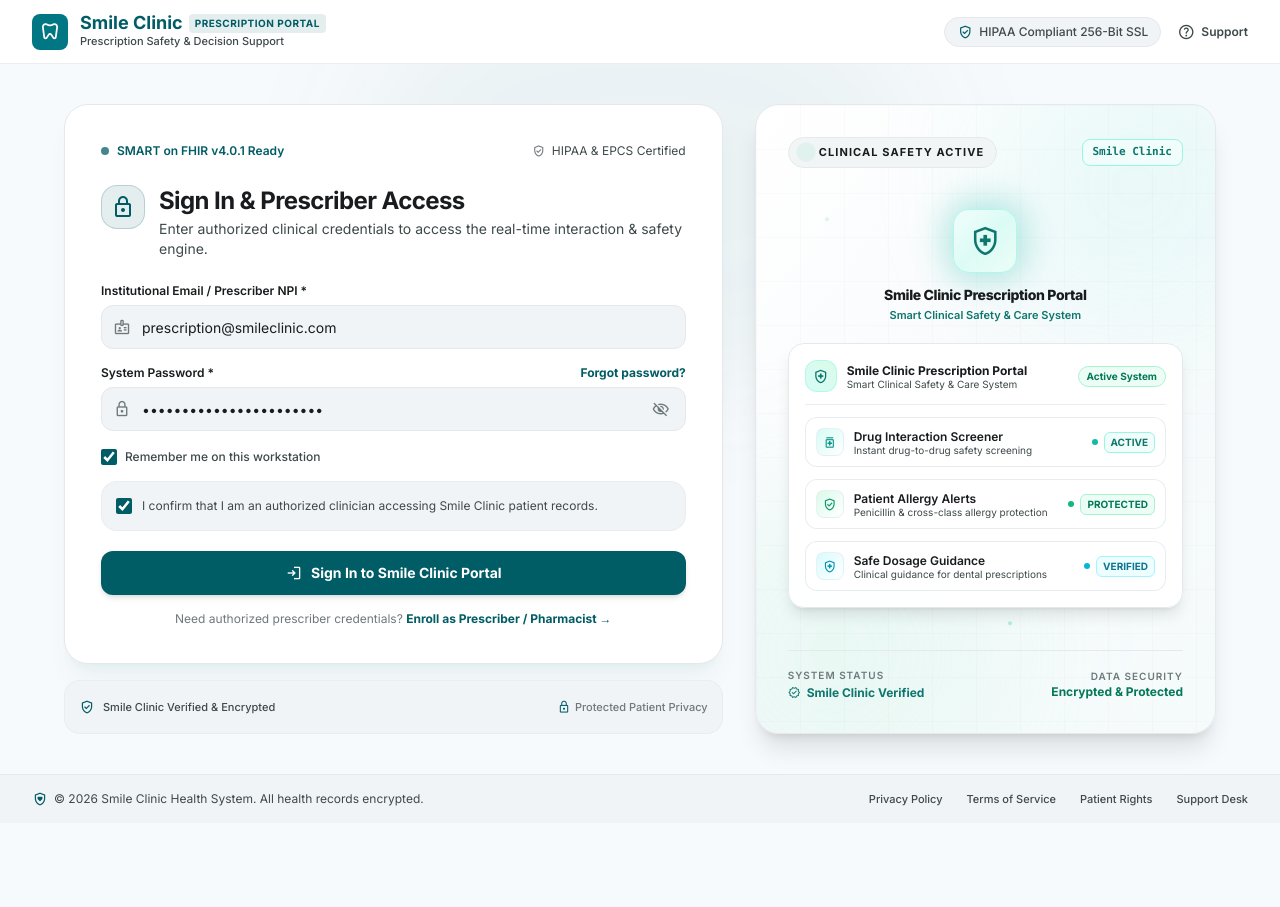
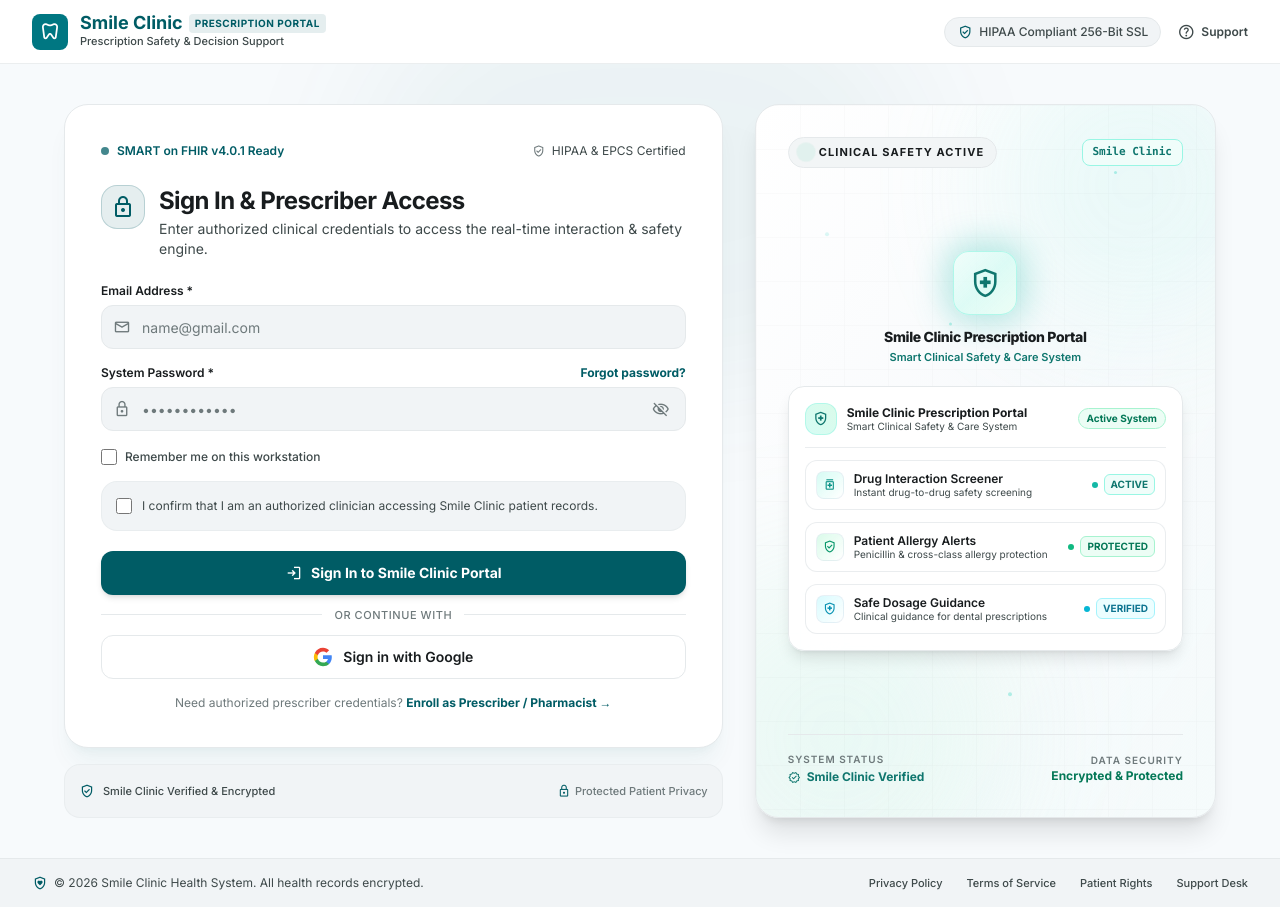
Before and after one commit to HelloWorld-Farhan/Prescription_DentalClinic, a React (Vite) app: page /login in a window 1280 px wide. Before the commit the page ends 823 px from the top, so only its background shows below. Built offline with nearby package versions, Linux system fonts and the light colour scheme.

Commit message:
feat(auth): empty default credentials, universal email concept, uncheck checkboxes by default, and add Google sign in/up

```diff
--- a/src/pages/Login.tsx
+++ b/src/pages/Login.tsx
@@ -19,14 +19,14 @@
     window.scrollTo({ top: 0, left: 0, behavior: 'instant' });
   }, []);
 
-  const [clinicalId, setClinicalId] = useState(OFFICIAL_PRESCRIBER_CREDENTIALS.email);
-  const [password, setPassword] = useState(OFFICIAL_PRESCRIBER_CREDENTIALS.password);
+  const [clinicalId, setClinicalId] = useState('');
+  const [password, setPassword] = useState('');
   const [clinicalIdTouched, setClinicalIdTouched] = useState(false);
   const [passwordTouched, setPasswordTouched] = useState(false);
   const [hasAttemptedSubmit, setHasAttemptedSubmit] = useState(false);
   const [showPassword, setShowPassword] = useState(false);
-  const [rememberDevice, setRememberDevice] = useState(true);
-  const [authorizedConfirmation, setAuthorizedConfirmation] = useState(true);
+  const [rememberDevice, setRememberDevice] = useState(false);
+  const [authorizedConfirmation, setAuthorizedConfirmation] = useState(false);
   const [errorMessage, setErrorMessage] = useState<string | null>(null);
   const [successFlash, setSuccessFlash] = useState<string | null>(() => {
     const flash = sessionStorage.getItem('smileclinic_prescriber_registered_flash');
@@ -45,7 +45,7 @@
   // Real-time validation helpers
   const getEmailError = (val: string): string | null => {
     const trimmed = val.trim();
-    if (!trimmed) return 'Institutional email address or NPI is required.';
+    if (!trimmed) return 'Email address is required.';
     if (/^NPI#?\s*\d{8,12}$/i.test(trimmed)) return null; // Allow valid NPI license format
     if (!trimmed.includes('@')) return 'Email must contain an "@" symbol (e.g. name@gmail.com).';
     const emailRegex = /^[^\s@]+@[^\s@]+\.[^\s@]{2,}$/;
@@ -143,6 +143,21 @@
     setClinicalId(email);
     setSuccessFlash(`Password updated successfully for ${email}. Please sign in with your new password.`);
     setErrorMessage(null);
+  };
+
+  const handleGoogleAuth = () => {
+    setIsLoading(true);
+    setTimeout(() => {
+      sessionStorage.setItem('rxguard_authenticated', 'true');
+      if (rememberDevice) {
+        localStorage.setItem('rxguard_authenticated', 'true');
+      }
+      sessionStorage.setItem('rxguard_prescriber_name', 'Dr. Alex Morgan');
+      sessionStorage.setItem('rxguard_prescriber_role', 'Clinical Prescriber');
+      sessionStorage.setItem('rxguard_prescriber_npi', 'NPI-1092837482');
+      sessionStorage.setItem('rxguard_prescriber_email', 'alex.morgan@gmail.com');
+      navigate('/dashboard');
+    }, 450);
   };
 
   return (
@@ -261,22 +276,23 @@
                     {/* Clinical ID / Email */}
                     <div className="flex flex-col gap-1.5">
                       <label className="text-xs font-semibold text-on-surface" htmlFor="clinical-id">
-                        Institutional Email / Prescriber NPI *
+                        Email Address *
                       </label>
                       <div className="relative flex items-center">
                         <span className="material-symbols-outlined absolute left-3 text-outline text-lg pointer-events-none select-none">
-                          badge
+                          mail
                         </span>
                         <input
                           id="clinical-id"
-                          type="text"
+                          type="email"
+                          autoComplete="off"
                           value={clinicalId}
                           onBlur={() => setClinicalIdTouched(true)}
                           onChange={(e) => {
                             setClinicalId(e.target.value);
                             setErrorMessage(null);
                           }}
-                          placeholder="prescription@smileclinic.com or NPI# 1092837482"
+                          placeholder="name@gmail.com"
                           className={`w-full h-11 pl-10 pr-3 rounded-xl text-on-surface text-sm placeholder:text-outline focus:outline-none transition-all ${
                             emailError
                               ? 'bg-rose-50/20 border border-rose-400 focus:border-rose-500 focus:bg-white'
@@ -409,6 +425,33 @@
                         </span>
                       </motion.button>
 
+                      {/* Divider */}
+                      <div className="relative my-1 flex items-center justify-center">
+                        <div className="absolute inset-0 flex items-center">
+                          <div className="w-full border-t border-surface-container-high"></div>
+                        </div>
+                        <div className="relative bg-surface-container-lowest px-3 text-[11px] font-medium text-outline uppercase tracking-wider">
+                          Or continue with
+                        </div>
+                      </div>
+
+                      {/* Google Sign In Button */}
+                      <motion.button
+                        type="button"
+                        onClick={handleGoogleAuth}
+                        whileHover={{ scale: 1.015, y: -1 }}
+                        whileTap={{ scale: 0.985 }}
+                        className="w-full h-11 rounded-xl font-semibold text-xs sm:text-sm bg-white hover:bg-surface-container-low text-on-surface border border-surface-container-high hover:border-outline/40 shadow-xs hover:shadow-sm flex items-center justify-center gap-2.5 transition-all duration-200 cursor-pointer select-none"
+                      >
+                        <svg className="w-5 h-5 shrink-0" viewBox="0 0 24 24">
+                          <path fill="#4285F4" d="M22.56 12.25c0-.78-.07-1.53-.2-2.25H12v4.26h5.92c-.26 1.37-1.04 2.53-2.21 3.31v2.77h3.57c2.08-1.92 3.28-4.74 3.28-8.09z"/>
+                          <path fill="#34A853" d="M12 23c2.97 0 5.46-.98 7.28-2.66l-3.57-2.77c-.98.66-2.23 1.06-3.71 1.06-2.86 0-5.29-1.93-6.16-4.53H2.18v2.84C3.99 20.53 7.7 23 12 23z"/>
+                          <path fill="#FBBC05" d="M5.84 14.09c-.22-.66-.35-1.36-.35-2.09s.13-1.43.35-2.09V7.06H2.18C1.43 8.55 1 10.22 1 12s.43 3.45 1.18 4.94l2.85-2.22.81-.63z"/>
+                          <path fill="#EA4335" d="M12 5.38c1.62 0 3.06.56 4.21 1.64l3.15-3.15C17.45 2.09 14.97 1 12 1 7.7 1 3.99 3.47 2.18 7.06l3.66 2.84c.87-2.6 3.3-4.52 6.16-4.52z"/>
+                        </svg>
+                        <span>Sign in with Google</span>
+                      </motion.button>
+
                       {/* Link to Signup */}
                       <div className="pt-2 text-center text-xs">
                         <span className="text-outline">Need authorized prescriber credentials? </span>
--- a/src/pages/Signup.tsx
+++ b/src/pages/Signup.tsx
@@ -134,8 +134,8 @@
 
   const getEmailError = (val: string): string | null => {
     const trimmed = val.trim();
-    if (!trimmed) return 'Institutional email address is required.';
-    if (!trimmed.includes('@')) return 'Email must contain an "@" symbol (e.g. doctor@gmail.com).';
+    if (!trimmed) return 'Email address is required.';
+    if (!trimmed.includes('@')) return 'Email must contain an "@" symbol (e.g. name@gmail.com).';
     const emailRegex = /^[^\s@]+@[^\s@]+\.[^\s@]{2,}$/;
     if (!emailRegex.test(trimmed)) return 'Please enter a valid domain (e.g. name@gmail.com).';
     return null;
@@ -240,6 +240,30 @@
       );
       navigate('/login');
     }, 1200);
+  };
+
+  const handleGoogleSignup = () => {
+    const googleUser: RegisteredPrescriber = {
+      fullName: 'Dr. Alex Morgan',
+      email: 'alex.morgan@gmail.com',
+      phone: '+1 555-019-2834',
+      countryCode: 'US',
+      password: 'GoogleOAuth2Verified#2026',
+      registeredAt: new Date().toISOString(),
+    };
+    const existing: RegisteredPrescriber[] = JSON.parse(
+      localStorage.getItem('smileclinic_registered_prescribers') || '[]'
+    );
+    const filtered = existing.filter((p) => p.email.toLowerCase() !== googleUser.email.toLowerCase());
+    filtered.push(googleUser);
+    localStorage.setItem('smileclinic_registered_prescribers', JSON.stringify(filtered));
+
+    sessionStorage.setItem('rxguard_authenticated', 'true');
+    sessionStorage.setItem('rxguard_prescriber_name', googleUser.fullName);
+    sessionStorage.setItem('rxguard_prescriber_role', 'Authorized Prescriber');
+    sessionStorage.setItem('rxguard_prescriber_npi', 'NPI-1092837482');
+    sessionStorage.setItem('rxguard_prescriber_email', googleUser.email);
+    navigate('/dashboard');
   };
 
   return (
@@ -375,7 +399,7 @@
                   {/* Email — full width */}
                   <div>
                     <label className="block text-xs font-semibold text-on-surface mb-1">
-                      Institutional Email Address *
+                      Email Address *
                     </label>
                     <div className="relative">
                       <span className="material-symbols-outlined absolute left-3 top-1/2 -translate-y-1/2 text-outline text-[18px] pointer-events-none">
@@ -383,13 +407,14 @@
                       </span>
                       <input
                         type="email"
+                        autoComplete="off"
                         value={email}
                         onBlur={() => setEmailTouched(true)}
                         onChange={(e) => {
                           setEmail(e.target.value);
                           setSignupError(null);
                         }}
-                        placeholder="clinician@smileclinic.com or doctor@gmail.com"
+                        placeholder="name@gmail.com"
                         className={`w-full pl-10 pr-3.5 py-2.5 rounded-xl text-xs sm:text-sm text-on-surface focus:outline-none transition-all ${
                           emailError
                             ? 'bg-rose-50/20 border border-rose-400 focus:border-rose-500 focus:bg-white'
@@ -644,6 +669,33 @@
                     <span className="material-symbols-outlined text-[18px]">mail_lock</span>
                   </motion.button>
 
+                  {/* Divider */}
+                  <div className="relative my-1 flex items-center justify-center">
+                    <div className="absolute inset-0 flex items-center">
+                      <div className="w-full border-t border-surface-container-high"></div>
+                    </div>
+                    <div className="relative bg-surface-container-lowest px-3 text-[11px] font-medium text-outline uppercase tracking-wider">
+                      Or continue with
+                    </div>
+                  </div>
+
+                  {/* Google Sign Up Button */}
+                  <motion.button
+                    type="button"
+                    onClick={handleGoogleSignup}
+                    whileHover={{ scale: 1.015, y: -1 }}
+                    whileTap={{ scale: 0.985 }}
+                    className="w-full h-11 rounded-xl font-semibold text-xs sm:text-sm bg-white hover:bg-surface-container-low text-on-surface border border-surface-container-high hover:border-outline/40 shadow-xs hover:shadow-sm flex items-center justify-center gap-2.5 transition-all duration-200 cursor-pointer select-none"
+                  >
+                    <svg className="w-5 h-5 shrink-0" viewBox="0 0 24 24">
+                      <path fill="#4285F4" d="M22.56 12.25c0-.78-.07-1.53-.2-2.25H12v4.26h5.92c-.26 1.37-1.04 2.53-2.21 3.31v2.77h3.57c2.08-1.92 3.28-4.74 3.28-8.09z"/>
+                      <path fill="#34A853" d="M12 23c2.97 0 5.46-.98 7.28-2.66l-3.57-2.77c-.98.66-2.23 1.06-3.71 1.06-2.86 0-5.29-1.93-6.16-4.53H2.18v2.84C3.99 20.53 7.7 23 12 23z"/>
+                      <path fill="#FBBC05" d="M5.84 14.09c-.22-.66-.35-1.36-.35-2.09s.13-1.43.35-2.09V7.06H2.18C1.43 8.55 1 10.22 1 12s.43 3.45 1.18 4.94l2.85-2.22.81-.63z"/>
+                      <path fill="#EA4335" d="M12 5.38c1.62 0 3.06.56 4.21 1.64l3.15-3.15C17.45 2.09 14.97 1 12 1 7.7 1 3.99 3.47 2.18 7.06l3.66 2.84c.87-2.6 3.3-4.52 6.16-4.52z"/>
+                    </svg>
+                    <span>Sign up with Google</span>
+                  </motion.button>
+
                   <div className="text-center pt-1 text-xs text-outline">
                     Already an authorized prescriber?{' '}
                     <Link to="/login" className="font-bold text-primary hover:underline">
```
